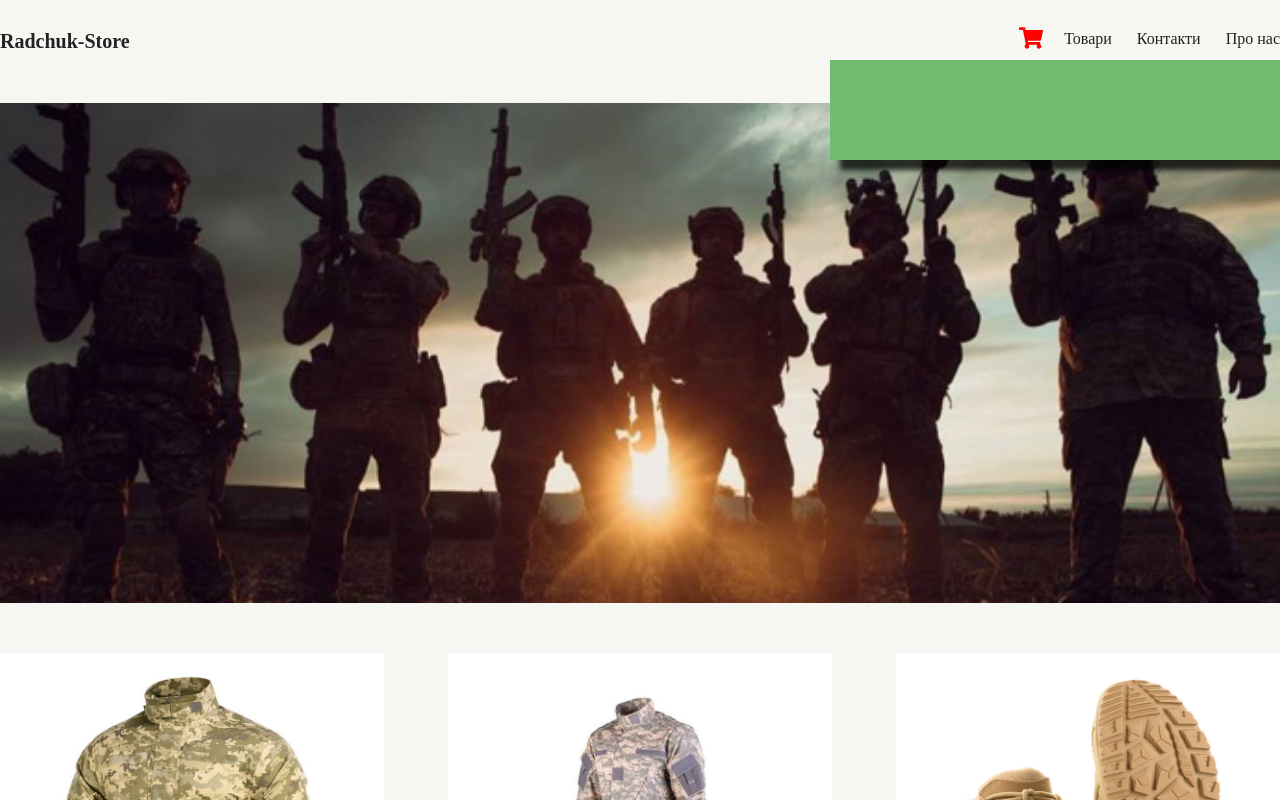
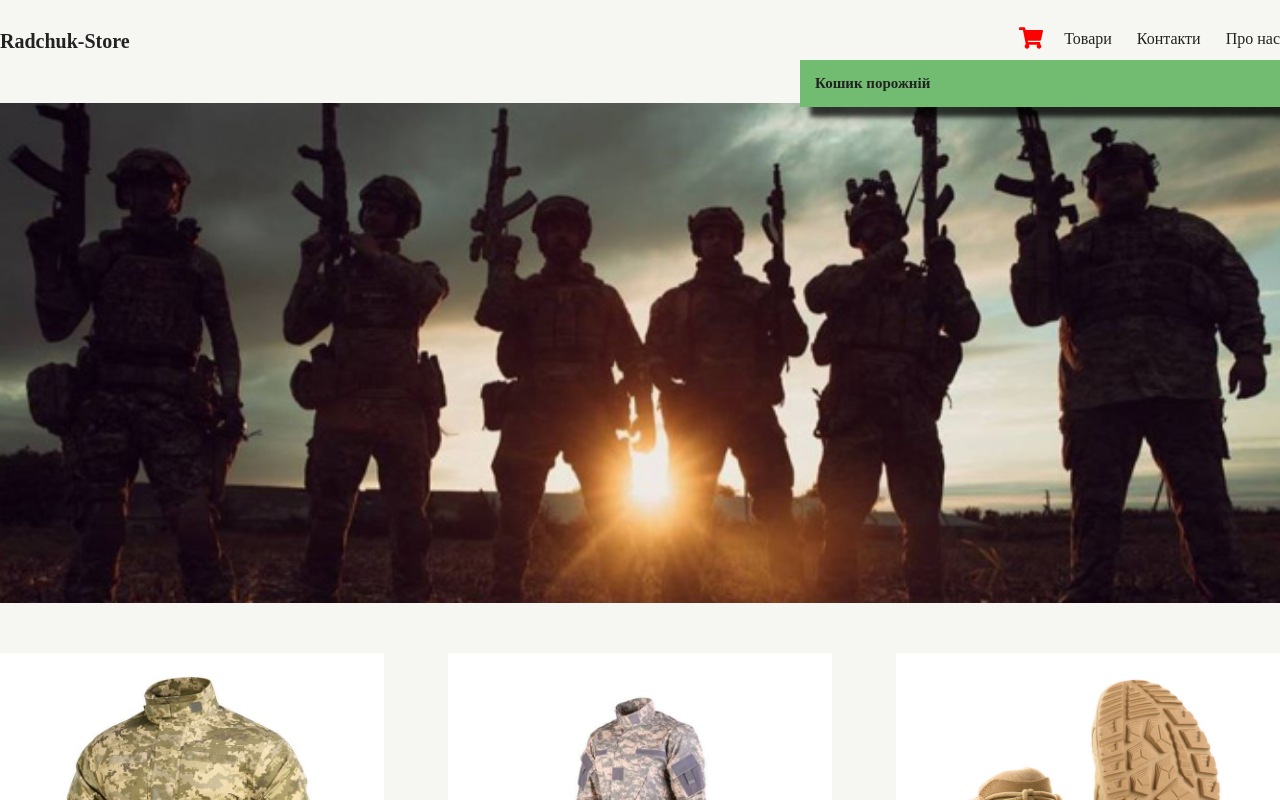
Before and after one commit to rad4949/Radchuk-Store_ReactJS, a React (Create React App) app: page / in a window 1280 px wide. Both pictures are taken after a click on the icon 1031 px from the left and 38 px from the top of the page. Shown: the top 800 px of the page. Built offline with nearby package versions, Linux system fonts and the light colour scheme; a web font is replaced by a local one.

Commit message:
Add producs to shopping

```diff
--- a/src/App.js
+++ b/src/App.js
@@ -7,6 +7,7 @@
   constructor(props) {
     super(props);
     this.state = {
+      orders: [],
       items: [
         {
           id: 1,
@@ -52,16 +53,28 @@
         },
       ],
     };
+    this.addToOrder = this.addToOrder.bind(this);
   }
   render() {
     return (
       <div className="wrapper">
-        <Header />
-        <Items items={this.state.items} />
+        <Header orders={this.state.orders} />
+        <Items items={this.state.items} onAdd={this.addToOrder} />
         <Footer />
       </div>
     );
   }
+  addToOrder(item) {
+    let isInArray = false;
+    this.state.orders.forEach((el) => {
+      if (el.id === item.id) {
+        isInArray = true;
+      }
+    });
+    if (!isInArray) {
+      this.setState({ orders: [...this.state.orders, item] });
+    }
+  }
 }
 
 export default App;
--- a/src/components/Header.js
+++ b/src/components/Header.js
@@ -1,7 +1,26 @@
 import React, { useState } from "react";
 import { FaShoppingCart } from "react-icons/fa";
+import Order from "./Order";
 
-export default function Header() {
+const showOrders = (props) => {
+  return (
+    <div>
+      {props.orders.map((el) => (
+        <Order key={el.id} item={el} />
+      ))}
+    </div>
+  );
+};
+
+const showNothing = () => {
+  return (
+    <div className="empty">
+      <h2>Кошик порожній</h2>
+    </div>
+  );
+};
+
+export default function Header(props) {
   let [cartOpen, setCartOpen] = useState(false);
 
   return (
@@ -18,7 +37,11 @@
           className={`shop-cart-button ${cartOpen && "active"}`}
         />
 
-        {cartOpen && <div className="shop-cart"></div>}
+        {cartOpen && (
+          <div className="shop-cart">
+            {props.orders.length > 0 ? showOrders(props) : showNothing()}
+          </div>
+        )}
       </div>
       <div className="presentation"></div>
     </header>
--- a/src/components/Item.js
+++ b/src/components/Item.js
@@ -8,7 +8,12 @@
         <h2>{this.props.item.title}</h2>
         <p>{this.props.item.brand}</p>
         <p>{this.props.item.price} ₴</p>
-        <div className="add-to-cart">+</div>
+        <div
+          className="add-to-cart"
+          onClick={() => this.props.onAdd(this.props.item)}
+        >
+          +
+        </div>
       </div>
     );
   }
--- a/src/components/Items.js
+++ b/src/components/Items.js
@@ -6,7 +6,7 @@
     return (
       <main>
         {this.props.items.map((el) => (
-          <Item key={el.id} item={el} />
+          <Item key={el.id} item={el} onAdd={this.props.onAdd} />
         ))}
       </main>
     );
--- /dev/null
+++ b/src/components/Order.js
@@ -0,0 +1,17 @@
+import React, { Component } from "react";
+
+export class Order extends Component {
+  render() {
+    return (
+      <div className="item">
+        <img src={"./img/" + this.props.item.img} />
+        <h2>
+          {this.props.item.title} {this.props.item.brand}
+        </h2>
+        <p>{this.props.item.price} ₴</p>
+      </div>
+    );
+  }
+}
+
+export default Order;
--- a/src/index.css
+++ b/src/index.css
@@ -42,12 +42,41 @@
   top: 30px;
   right: 0;
   width: 450px;
-  min-height: 100px;
   background: rgb(114, 188, 114);
   box-shadow: 10px 10px 5px 0px rgba(0, 0, 0, 0.75);
   -webkit-box-shadow: 10px 10px 5px 0px rgba(0, 0, 0, 0.75);
   -moz-box-shadow: 10px 10px 5px 0px rgba(0, 0, 0, 0.75);
   z-index: 1000;
+  padding: 15px;
+  padding-bottom: 0;
+}
+
+header .shop-cart .empty h2 {
+  font-size: 15px;
+  margin-bottom: 15px;
+}
+
+header .shop-cart .item {
+  width: 100%;
+  float: left;
+  margin-bottom: 15px;
+  margin-right: 15px;
+}
+
+header .shop-cart .item img {
+  width: 70px;
+  float: left;
+  margin-right: 20px;
+}
+
+header .shop-cart .item h2 {
+  font-size: 20px;
+  margin-bottom: 10px;
+}
+
+header .shop-cart .item p {
+  color: #bb3345;
+  font-weight: 600;
 }
 
 header ul.nav {
```
